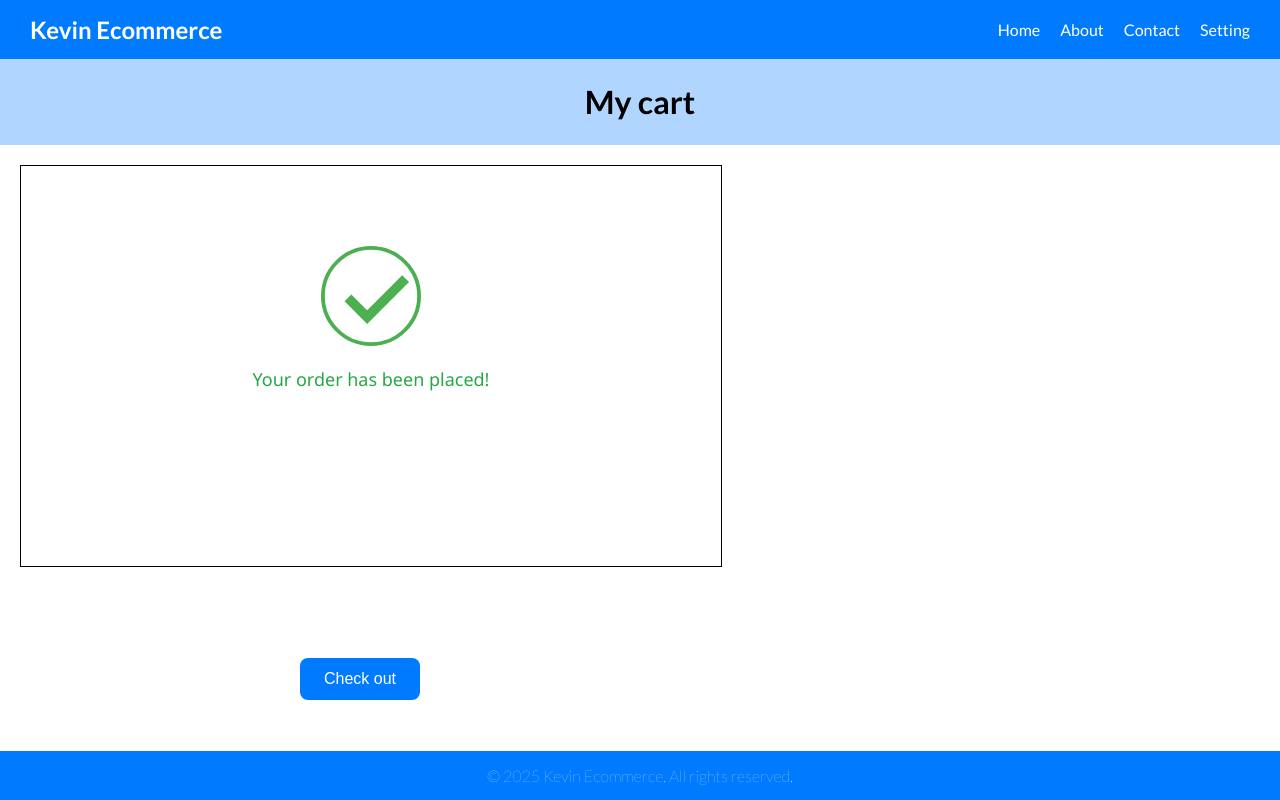
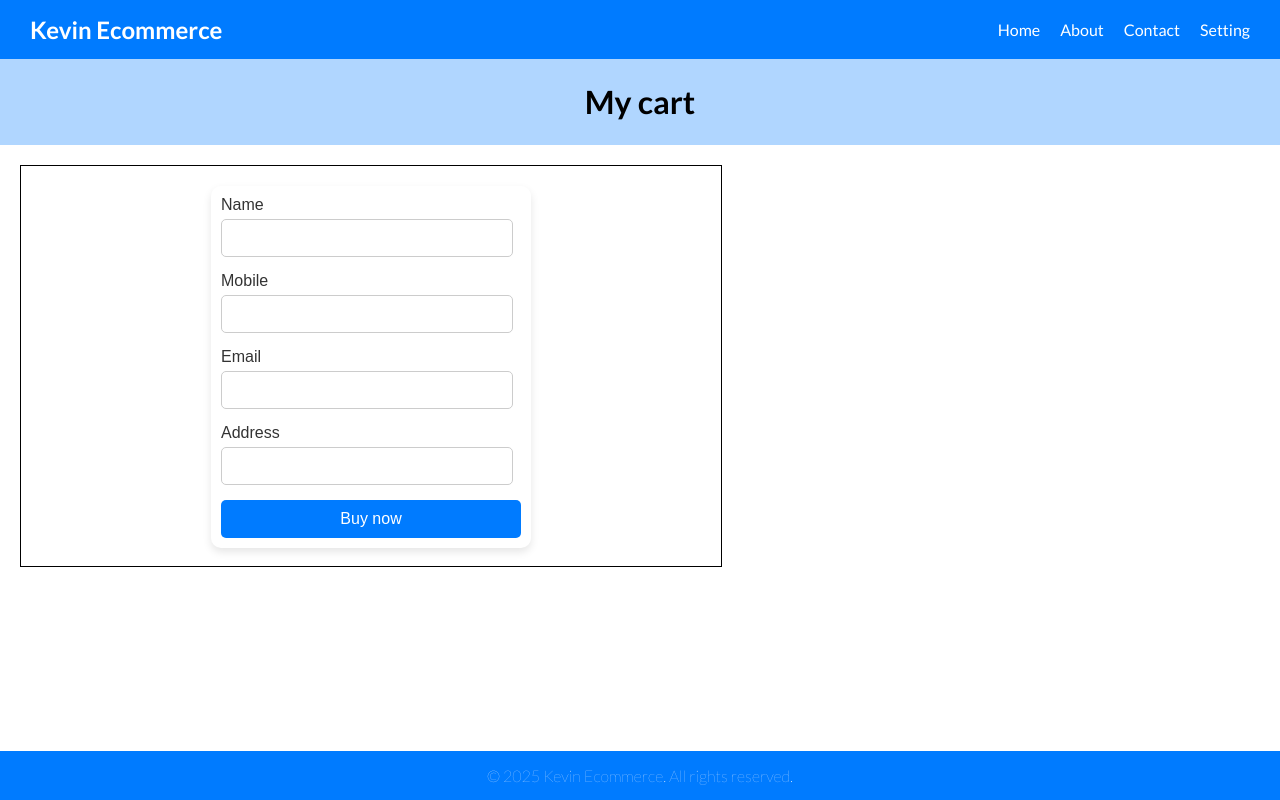
Before and after one commit to Mrsabarish57/react-Ecommerce, a React (Vite) app: page /Viewcarts in a window 1280 px wide. Both pictures are taken after a click on the button "Check out". Built offline with nearby package versions, Linux system fonts and the light colour scheme.

Commit message:
this commit was created by kevin

```diff
--- a/src/App.jsx
+++ b/src/App.jsx
@@ -18,9 +18,11 @@ const App = () => {
 
   const[addcart,setAddcart]=useState([])
 
+  const[checkdet,setCheckdet]=useState([])
+
   return (
   <div id="main-container">
-     <myContext.Provider value={{user,setUser,addcart,setAddcart}}>
+     <myContext.Provider value={{user,setUser,addcart,setAddcart,checkdet,setCheckdet}}>
      <Router>
       <Routes>
         <Route path="/" element={<Login />} />
--- /dev/null
+++ b/src/Component/Checkoutform.jsx
@@ -0,0 +1,107 @@
+import React, { useContext, useRef, useState } from "react";
+import { myContext } from "../App";
+import Tickanimation from "./Tickanimation"
+
+const Checkoutform = () => {
+  const checkval = useContext(myContext);
+
+  const cnameRef = useRef();
+  const cmobileRef = useRef();
+  const cmailRef = useRef();
+  const caddreRef = useRef();
+
+  const[toggle,setToggle]=useState(false)
+
+  const handleSubmit = (e) => {
+    e.preventDefault();
+
+    checkval.setCheckdet((c) => [
+      ...c,
+      {
+        cname: cnameRef.current.value,
+        cmobile: cmobileRef.current.value,
+        cmail: cmailRef.current.value,
+        caddre: caddreRef.current.value,
+      },
+    ]);
+
+    // Optionally clear inputs
+    cnameRef.current.value = "";
+    cmobileRef.current.value = "";
+    cmailRef.current.value = "";
+    caddreRef.current.value = "";
+
+    setToggle(!toggle)
+  };
+
+  const containerStyle = {
+    maxWidth: "300px",
+    margin: "20px auto",
+    padding: "10px",
+    backgroundColor: "#fff",
+    boxShadow: "0 4px 8px rgba(0,0,0,0.1)",
+    borderRadius: "10px",
+    fontFamily: "Arial, sans-serif",
+  };
+
+  const formGroupStyle = {
+    marginBottom: "15px",
+  };
+
+  const labelStyle = {
+    display: "block",
+    marginBottom: "5px",
+    fontWeight: "500",
+    color: "#333",
+  };
+
+  const inputStyle = {
+    width: "90%",
+    padding: "10px",
+    borderRadius: "5px",
+    border: "1px solid #ccc",
+    fontSize: "14px",
+  };
+
+  const buttonStyle = {
+    width: "100%",
+    padding: "10px",
+    backgroundColor: "#007BFF",
+    color: "#fff",
+    fontSize: "16px",
+    border: "none",
+    borderRadius: "5px",
+    cursor: "pointer",
+  };
+
+  return (
+    toggle ? <Tickanimation/> : <div style={containerStyle}>
+
+      <form onSubmit={handleSubmit}>
+        <div style={formGroupStyle}>
+          <label style={labelStyle}>Name</label>
+          <input type="text" ref={cnameRef} style={inputStyle} required />
+        </div>
+
+        <div style={formGroupStyle}>
+          <label style={labelStyle}>Mobile</label>
+          <input type="text" ref={cmobileRef} style={inputStyle} required />
+        </div>
+
+        <div style={formGroupStyle}>
+          <label style={labelStyle}>Email</label>
+          <input type="email" ref={cmailRef} style={inputStyle} required />
+        </div>
+
+        <div style={formGroupStyle}>
+          <label style={labelStyle}>Address</label>
+          <input type="text" ref={caddreRef} style={inputStyle} required />
+        </div>
+
+        <button type="submit" style={buttonStyle}>Buy now</button>
+      </form>
+    </div>
+  );
+};
+
+export default Checkoutform;
--- a/src/Component/Tickanimation.jsx
+++ b/src/Component/Tickanimation.jsx
@@ -2,11 +2,7 @@ import React, { useState } from "react";
 import '../style.css'
 
 const OrderConfirmation = () => {
-  const [showTick, setShowTick] = useState(false);
 
-  const handlePlaceOrder = () => {
-    setShowTick(true);
-  };
 
   return (
     <div className="order-container">
--- a/src/Component/Viewcart.jsx
+++ b/src/Component/Viewcart.jsx
@@ -1,5 +1,6 @@
 import React, { useContext } from "react";
 import { myContext } from "../App";
+import { MdOutlineCancel } from "react-icons/md";
 
 const cardContainerStyle = {
   display: "flex",
@@ -24,19 +25,38 @@ const imageStyle = {
   borderRadius: "6px",
 };
 
+const buttonStyle = {
+  marginTop: "10px",
+  padding: "8px 12px",
+  backgroundColor: "#007bff",
+  color: "white",
+  border: "none",
+  borderRadius: "4px",
+  cursor: "pointer",
+};
+
+
 
 const Viewcart = () => {
   const cartval = useContext(myContext);
+
+  const deleteCart=(val)=>{
+  cartval.setAddcart((cur)=>{
+    return cur.filter((c)=>c.id !==val)
+  })
+}
 
   return (
     <div  style={cardContainerStyle}>
       {cartval.addcart.map((cur) => {
         return (
           <div style={cardStyle}>
+
             <img src={cur.image} alt={cur.image} style={imageStyle} />
             <h3>{cur.title}</h3>
             <h5>{cur.price}</h5>
             <h5>{cur.category}</h5>
+            <button style={buttonStyle} onClick={()=>deleteCart(cur.id)}> <MdOutlineCancel/></button>
           </div>
         );
       })}
--- a/src/Component/userProduct.jsx
+++ b/src/Component/userProduct.jsx
@@ -1,6 +1,6 @@
 import React, { useContext, useEffect, useState } from "react";
 import { myContext } from "../App";
-import '../style.css'
+import "../style.css";
 
 const cardContainerStyle = {
   display: "flex",
@@ -40,7 +40,7 @@ const userProduct = () => {
 
   const [products, setProducts] = useState([]);
 
-  const [btn,setBtn]=useState(false)
+  const [btn, setBtn] = useState(false);
 
   useEffect(() => {
     fetch("https://fakestoreapi.com/products")
@@ -54,29 +54,31 @@ const userProduct = () => {
         cartval.setAddcart((c) => [
           ...c,
           {
+            id:cur.id,
             title: cur.title,
             price: cur.price,
+            image: cur.image,
             category: cur.category,
-            image: cur.image,
           },
         ]);
-        cur.active=true
+
+        cur.active = true;
       }
     });
-    setBtn((btn)=>!btn)
+    setBtn((btn) => !btn);
   }
 
   return (
     <div style={cardContainerStyle}>
-      {products.map((cur,i) => {
+      {products.map((cur, i) => {
         return (
           <div style={cardStyle} key={i}>
             <img src={cur.image} alt={cur.image} style={imageStyle} />
             <h3>{cur.title}</h3>
             <h5>{cur.price}</h5>
             <h5>{cur.category}</h5>
-            <button  value={cur.active} onClick={() => addingCart(cur.id)}>
-                {cur.active  ? <p>Added</p> : <p>Add to cart</p>}
+            <button value={cur.active} onClick={() => addingCart(cur.id)}>
+              {cur.active ? <p>Added</p> : <p>Add to cart</p>}
             </button>
           </div>
         );
--- a/src/Pages/Viewcarts.jsx
+++ b/src/Pages/Viewcarts.jsx
@@ -4,6 +4,7 @@ import Viewcart from "../Component/Viewcart";
 import Footer from "../Component/Footer";
 import Tickanimation from '../Component/Tickanimation'
 import '../style.css'
+import Checkoutform from "../Component/Checkoutform";
 
 const Viewcarts = () => {
 
@@ -31,11 +32,11 @@ const Viewcarts = () => {
           overflow:'scroll'
         }}
       >
-        {toggle ? <Tickanimation/>:<Viewcart/> }
+        {toggle ? <Checkoutform/>:<Viewcart/> }
 
 
 
-        <button style={{position:"fixed",bottom:'100px',left:"300px"}} className="place-button" onClick={()=>setToggle((cur)=>!cur)}>Check out</button>
+        {!toggle && <button style={{position:"fixed",bottom:'100px',left:"300px"}} className="place-button" onClick={()=>setToggle((cur)=>!cur)}>Check out</button>}
       </div>
       <Footer />
     </div>
```
